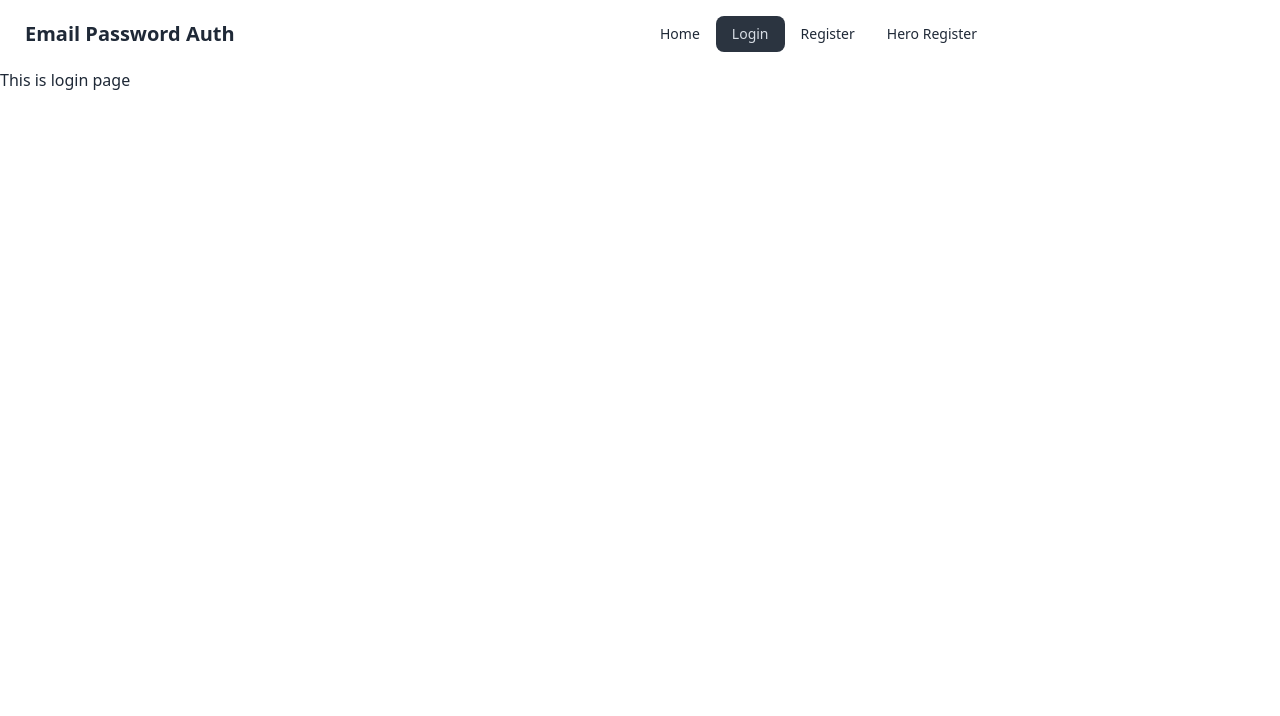
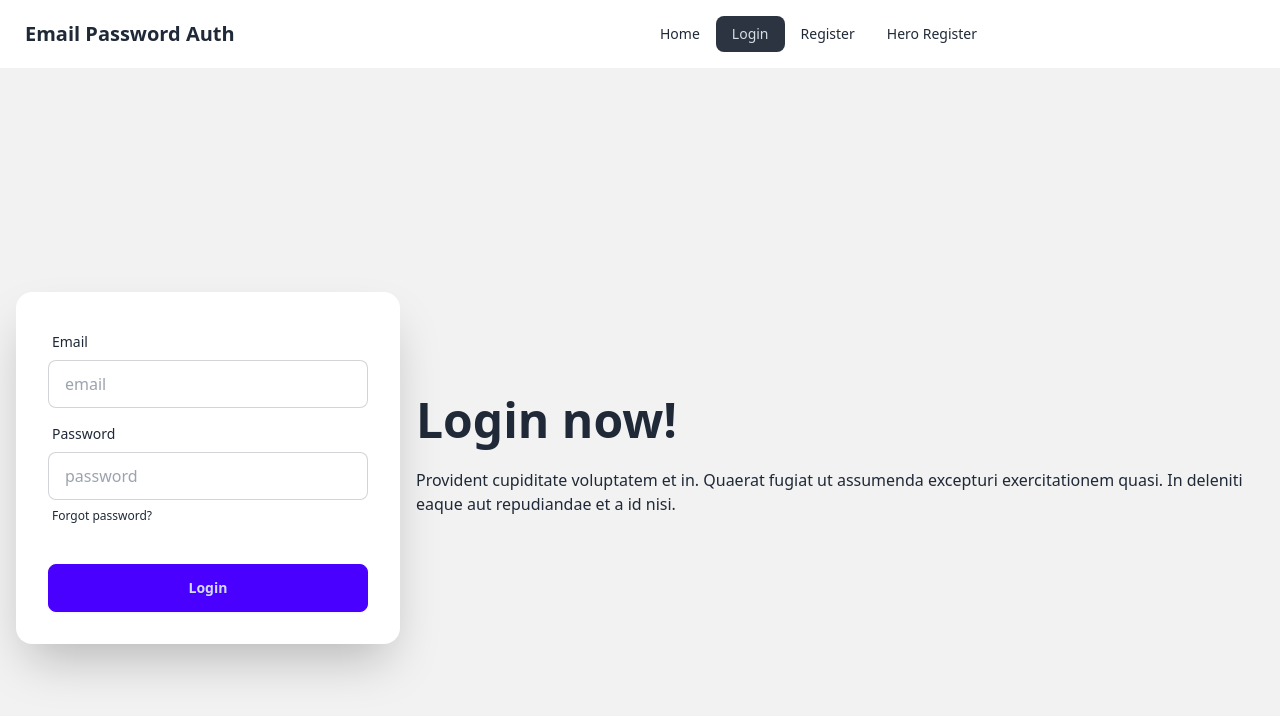
Before and after one commit to ahmadtnvir/Email-Password-Auth-Login-Form, a React (Vite) app: page /login in a window 1280 px wide. Shown: the top 716 px of the page. Built offline with nearby package versions, Linux system fonts and the light colour scheme.

Commit message:
Login user and accept terms and conditions

```diff
--- a/src/Components/HeroRegister/HeroRegister.jsx
+++ b/src/Components/HeroRegister/HeroRegister.jsx
@@ -12,6 +12,7 @@
     e.preventDefault();
     const email = e.target.email.value;
     const password = e.target.password.value;
+    const accept = e.target.terms.checked;
     // console.log(email,password);
 
     setErrorMsg('')
@@ -19,12 +20,16 @@
 
     if (password.length < 6) {
       setErrorMsg('Password should be at least 6 characters');
-      return
+      return;
     }
     // /^(?=.*[0-9])(?=.*[!@#$%^&*])[a-zA-Z0-9!@#$%^&*]{6,16}$/(password validation regex js)
     else if(!/[!@#$%^&*]/.test(password)) {
-      setErrorMsg('Password should be at least 1 spacial character')
-      return
+      setErrorMsg('Password should be at least 1 spacial character');
+      return;
+    }
+    else if (!accept) {
+      setErrorMsg('Please accept out terms and conditions!');
+      return;
     }
 
     createUserWithEmailAndPassword(auth, email, password)
@@ -68,7 +73,7 @@
                 <span className="label-text">Password</span>
               <span onClick={() => setShowPassword(!showPassword)} className="absolute -bottom-9 right-3">
                 {
-                  showPassword ? <FaRegEye></FaRegEye> : <FaRegEyeSlash></FaRegEyeSlash>
+                  showPassword ? <FaRegEyeSlash></FaRegEyeSlash> : <FaRegEye></FaRegEye>
                 }
               </span>
 
@@ -85,6 +90,10 @@
                   Forgot password?
                 </a>
               </label>
+            </div>
+            <div>
+              <input type="checkbox" name="terms" id="terms" />
+              <label className="ml-2" htmlFor="terms">Accept our <a href="#">terms and conditions.</a></label>
             </div>
             <div className="form-control mt-6">
               <button className="btn btn-primary">Login</button>
--- a/src/Components/LogIn/LogIn.jsx
+++ b/src/Components/LogIn/LogIn.jsx
@@ -1,7 +1,87 @@
+import { signInWithEmailAndPassword } from "firebase/auth";
+import auth from "../../firebase.init/firebase.init";
+import { useState } from "react";
+
 const LogIn = () => {
+
+  const [errorMsg, setErrorMsg] = useState('');
+
+  const handleLongIn = e => {
+    e.preventDefault();
+    const email = e.target.email.value;
+    const password = e.target.password.value;
+    console.log(email,password);
+
+    setErrorMsg('');
+
+    if (password.length < 6) {
+      setErrorMsg('Password should be at least 6 characters');
+      return;
+    }
+
+    signInWithEmailAndPassword(auth,email,password)
+      .then(result => {
+        console.log(result.user);
+      })
+      .catch(error => {
+        console.error(error);
+        setErrorMsg(error.message);
+      })
+  }
   return (
-    <div>
-      <h2>This is login page</h2>
+    <div className="hero min-h-screen bg-base-200">
+      <div className="hero-content flex-col lg:flex-row-reverse">
+        <div className="text-center lg:text-left">
+          <h1 className="text-5xl font-bold">Login now!</h1>
+          <p className="py-6">
+            Provident cupiditate voluptatem et in. Quaerat fugiat ut assumenda
+            excepturi exercitationem quasi. In deleniti eaque aut repudiandae et
+            a id nisi.
+          </p>
+        </div>
+        <div className="card shrink-0 w-full max-w-sm shadow-2xl bg-base-100">
+          <form onSubmit={handleLongIn} className="card-body">
+            <div className="form-control">
+              <label className="label">
+                <span className="label-text">Email</span>
+              </label>
+              <input
+                type="email"
+                placeholder="email"
+                className="input input-bordered"
+                name="email"
+                required
+              />
+            </div>
+            <div className="form-control">
+              <label className="label">
+                <span className="label-text">Password</span>
+              </label>
+              <input
+                type="password"
+                placeholder="password"
+                className="input input-bordered"
+                name="password"
+                required
+              />
+              <div>
+              {
+                errorMsg && <strong className="text-red-600">{errorMsg}</strong>
+              }
+            </div>
+              <label className="label">
+                <a href="#" className="label-text-alt link link-hover">
+                  Forgot password?
+                </a>
+              </label>
+            </div>
+            <div className="form-control mt-6">
+              <button className="btn btn-primary">Login</button>
+            </div>
+
+          </form>
+        </div>
+      </div>
     </div>
   );
 };
```
